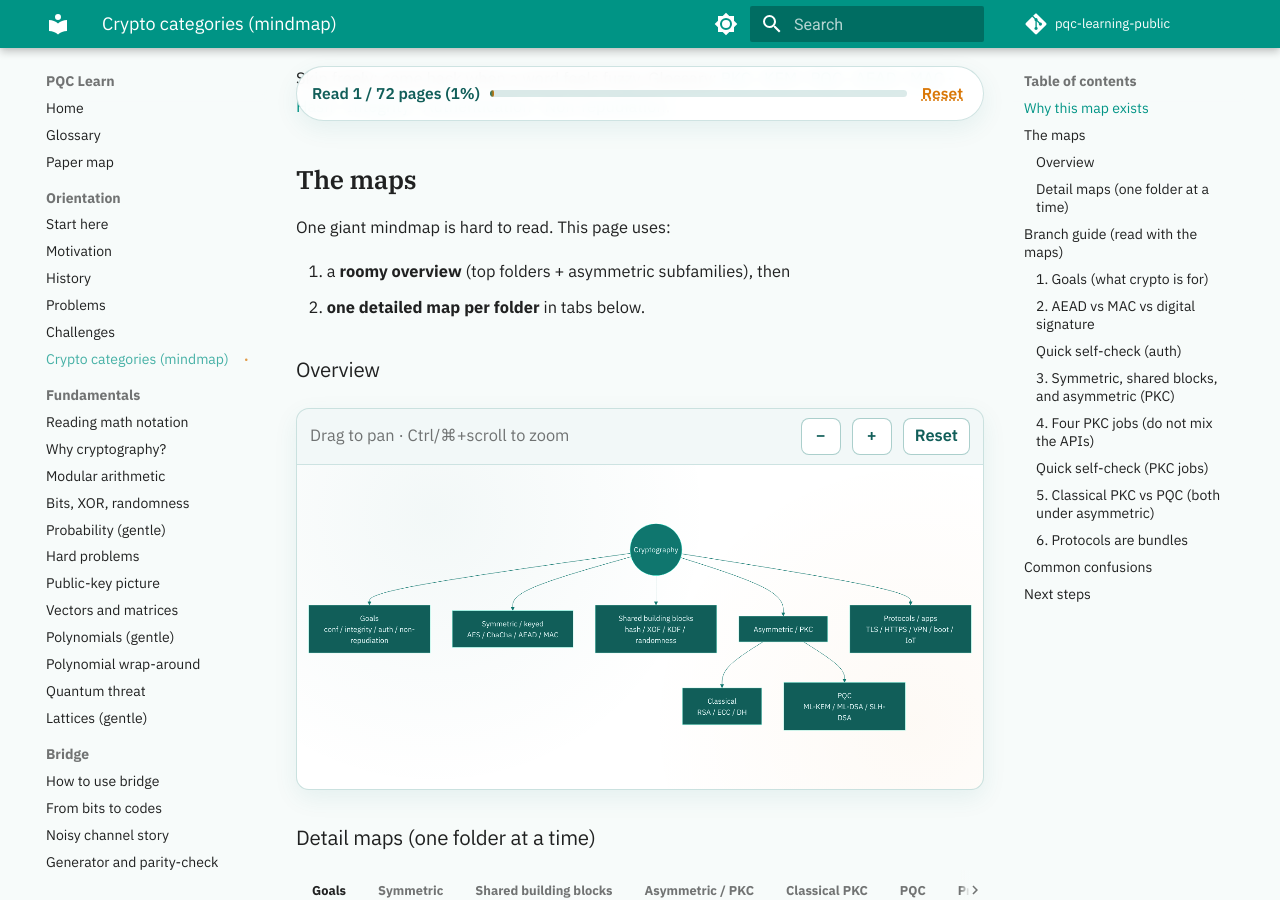
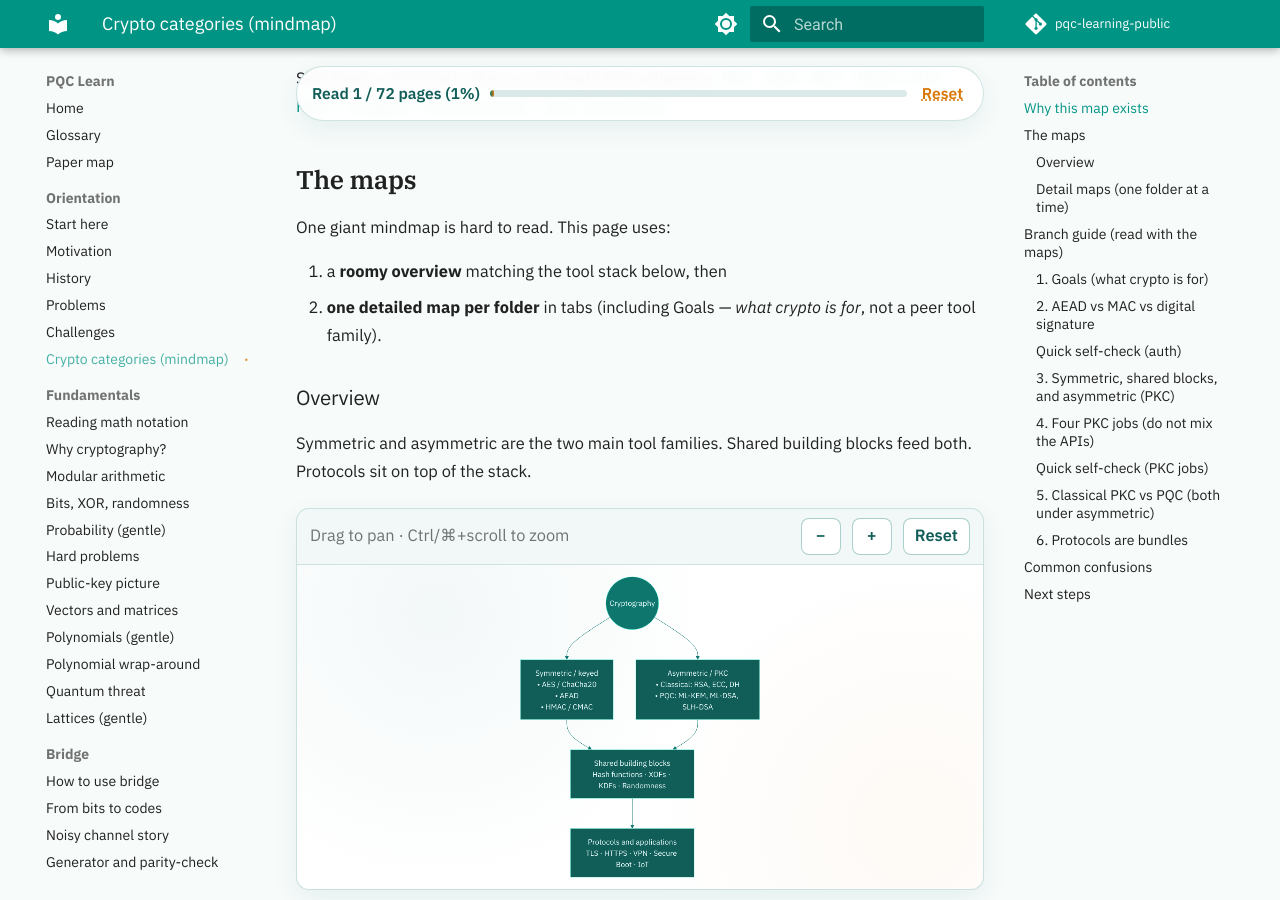
Before and after one commit to Post-Quantum-Cryptography-PQC/learning, an MkDocs documentation site: the page built from docs/orientation/crypto-categories.md, in a window 1280 px wide and 900 px high, scrolled down 624 px. Built offline with MkDocs 1.6.1 and Material for MkDocs 9.7.7, drawn with Linux system fonts in a browser that asks for light colours; comment, search, counter and statistics services are not loaded; some of the changed text lies outside the part shown.

Commit message:
sync from pqc-learning-public@8eb07f2

````diff
--- a/docs/orientation/crypto-categories.md
+++ b/docs/orientation/crypto-categories.md
@@ -15,32 +15,32 @@ Skip freely; come back when a word feels fuzzy. Glossary: [PKC](../glossary.md#p
 
 One giant mindmap is hard to read. This page uses:
 
-1. a **roomy overview** (top folders + asymmetric subfamilies), then
-2. **one detailed map per folder** in tabs below.
+1. a **roomy overview** matching the tool stack below, then
+2. **one detailed map per folder** in tabs (including Goals — *what crypto is for*, not a peer tool family).
 
 ### Overview
+
+Symmetric and asymmetric are the two main tool families. Shared building blocks feed both. Protocols sit on top of the stack.
 
 ```pqc-mermaid
 flowchart TB
   C(("Cryptography"))
-  C --> G["Goals<br/>conf / integrity / auth / non-repudiation"]
-  C --> S["Symmetric / keyed<br/>AES / ChaCha / AEAD / MAC"]
-  C --> B["Shared building blocks<br/>hash / XOF / KDF / randomness"]
-  C --> A["Asymmetric / PKC"]
-  C --> PR["Protocols / apps<br/>TLS / HTTPS / VPN / boot / IoT"]
-  A --> CL["Classical<br/>RSA / ECC / DH"]
-  A --> P["PQC<br/>ML-KEM / ML-DSA / SLH-DSA"]
+  C --> S["Symmetric / keyed<br/>• AES / ChaCha20<br/>• AEAD<br/>• HMAC / CMAC"]
+  C --> A["Asymmetric / PKC<br/>• Classical: RSA, ECC, DH<br/>• PQC: ML-KEM, ML-DSA, SLH-DSA"]
+  S --> B["Shared building blocks<br/>Hash functions · XOFs · KDFs · Randomness"]
+  A --> B
+  B --> PR["Protocols and applications<br/>TLS · HTTPS · VPN · Secure Boot · IoT"]
   classDef hub fill:#0f766e,stroke:#5eead4,color:#ecfeff
   classDef leaf fill:#115e59,stroke:#99f6e4,color:#ecfeff
   class C hub
-  class G,S,B,A,PR,CL,P leaf
+  class S,A,B,PR leaf
 ```
 
 ### Detail maps (one folder at a time)
 
 === "Goals"
 
-    Four security objectives — related, but not the same word.
+    Not a tool shelf — four security *objectives* the tools above aim for.
 
     ```pqc-mermaid
     flowchart TB
````
